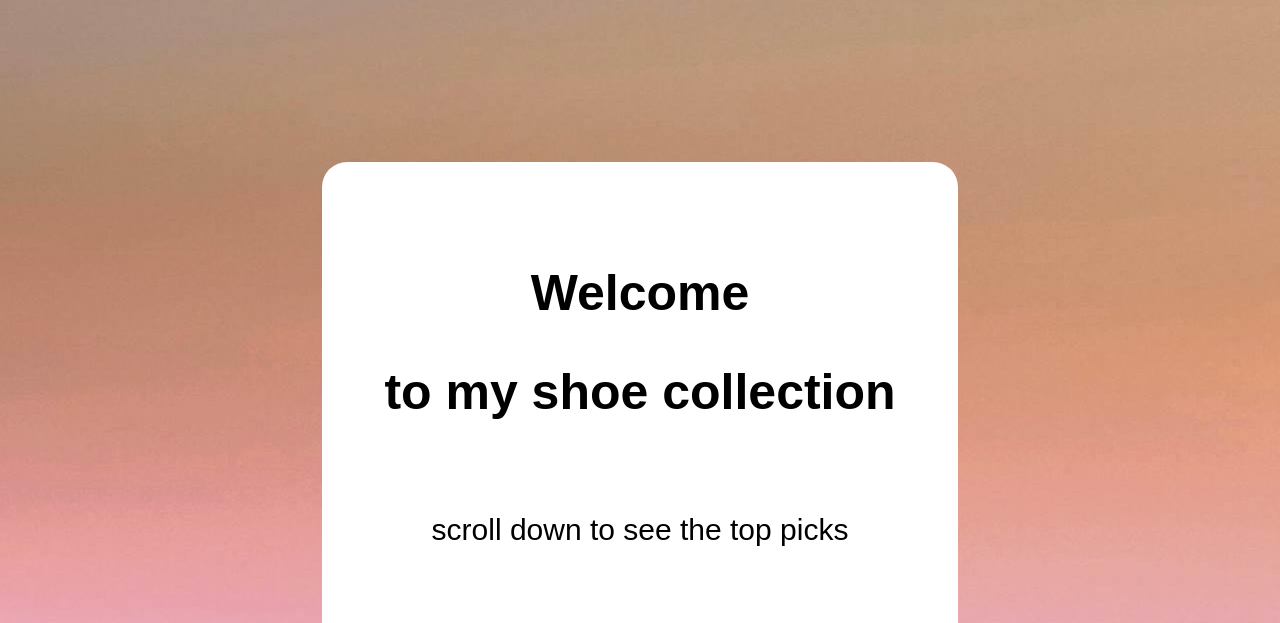
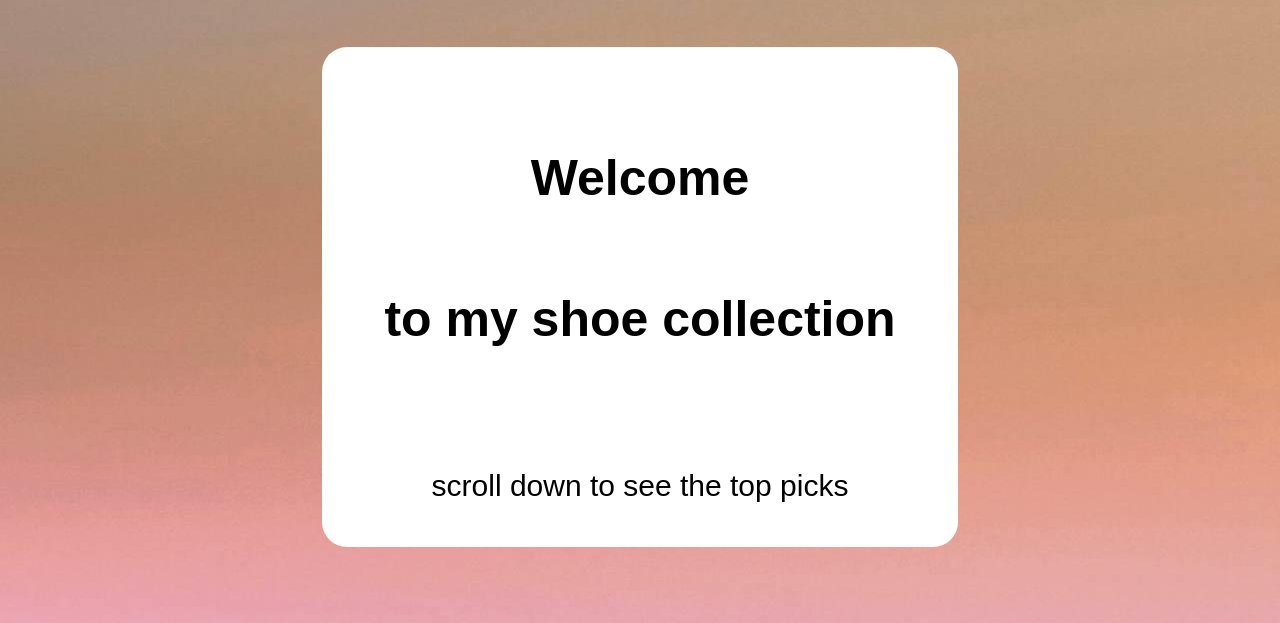
Before and after one commit to nineteen17/Mission-2--js-, a plain HTML site: page index.html in a window 1280 px wide. Shown: the part 177-800 px from the top of the page. Drawn offline with Linux system fonts and the light colour scheme.

Commit message:
Cleaning up css

```diff
--- a/index.css
+++ b/index.css
@@ -10,7 +10,7 @@ body {
   overflow-x: hidden;
   background-color: rgb(0, 0, 0);
   background-image: url("Photos/20220627.jpg");
-  background-repeat:no-repeat;
+  background-repeat: no-repeat;
   background-attachment: fixed;
 }
 
@@ -21,15 +21,6 @@ p {
 h1 {
   font-size: 50px;
 }
-/* The box that contains the text for the HOME and ABOUT */
-.home-container {
-  padding: 60px;
-  text-align: center;
-  background: white;
-  color: black;
-  border-width: 200%;
-  border-radius: 25px;
-}
 
 /* Header */
 #header {
@@ -38,10 +29,9 @@ h1 {
   border: black 50px;
   margin: 50px black;
   background-color: whitesmoke;
-
 }
 /* LOGO */
-.logo{
+.logo {
   background-color: whitesmoke;
 }
 /* NAV BAR */
@@ -85,7 +75,7 @@ h1 {
   justify-content: center;
   align-items: center;
   width: 100%;
-  height: 855px;
+  height: 600px;
   /* animation-name: animate1;
   animation-duration: 7s;
   animation: fadeInAnimation ease 3s;
@@ -95,7 +85,19 @@ h1 {
    */
   /*animation: animate1 3.5s infinite;  */
 }
-
+/* The box that contains the text for the HOME and ABOUT */
+.home-box {
+  display: flex;
+  flex-direction: column;
+  align-items: center;
+  padding: 60px;
+  text-align: center;
+  background: white;
+  color: black;
+  border-width: 200%;
+  border-radius: 25px;
+  height: 500px;
+}
 
 /* Container for nike */
 #nike {
@@ -168,7 +170,7 @@ h1 {
   opacity: 20%;
   /* width: 100%;
     height: 100% */
-    cursor: pointer;
+  cursor: pointer;
 }
 
 /* The TITLE at the top of each page */
@@ -192,9 +194,8 @@ h1 {
 }
 
 #sub-btn {
-  background-color: whitesmoke ;
+  background-color: whitesmoke;
   border-radius: 10px;
-
 }
 
 footer {
--- a/index.html
+++ b/index.html
@@ -37,7 +37,7 @@
    <div class="content-container">
 
      <section id="home">
-        <div class="home-container" >
+        <div class="home-box" >
             <h1>Welcome </h1>
             <h1>to my shoe collection</h1>
             <p>scroll down to see the top picks </p>
```
